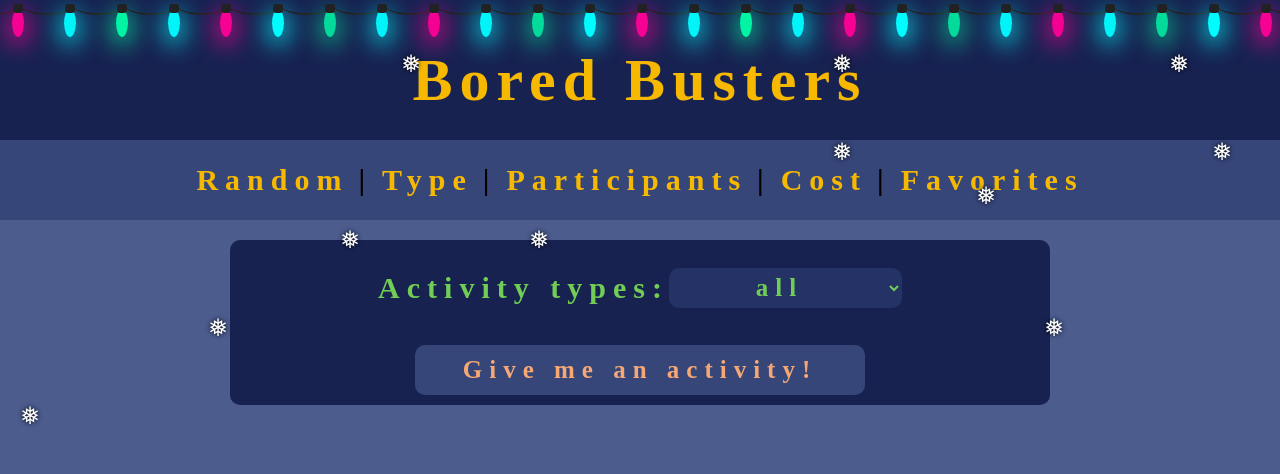
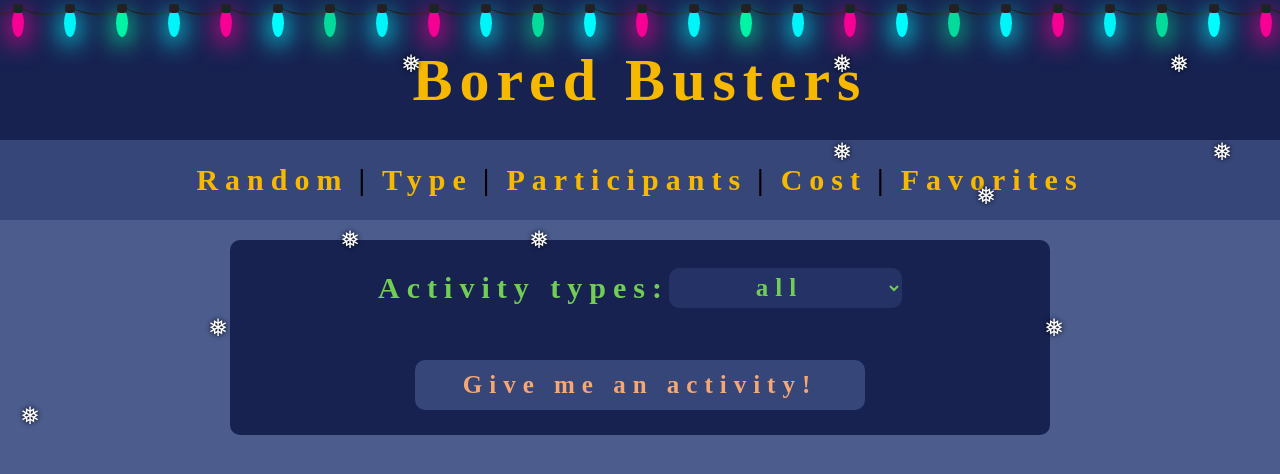
Before and after one commit to schonciprian/bored-busters, a React (Create React App) app: page /type in a window 1280 px wide. Shown: the top 474 px of the page. Built offline with nearby package versions, Linux system fonts and the light colour scheme; a web font is replaced by a local one.

Commit message:
Margin changed in excluded divs

```diff
--- a/src/components/styledComponents/StyledActivityContainer.js
+++ b/src/components/styledComponents/StyledActivityContainer.js
@@ -22,7 +22,7 @@ export default styled.div`
     color: #72CD55;
 
     div {
-        margin: 25px 15px 10px 15px;
+        margin: 25px 15px 25px 15px;
     }
 
     a {
```
